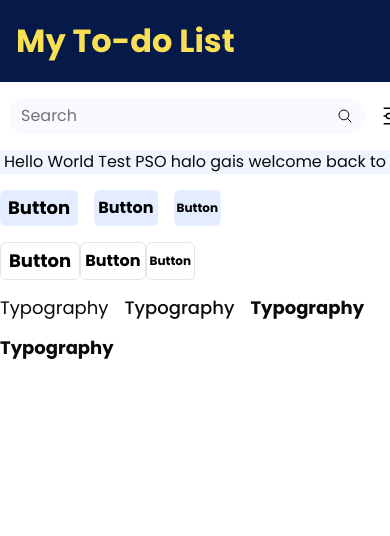
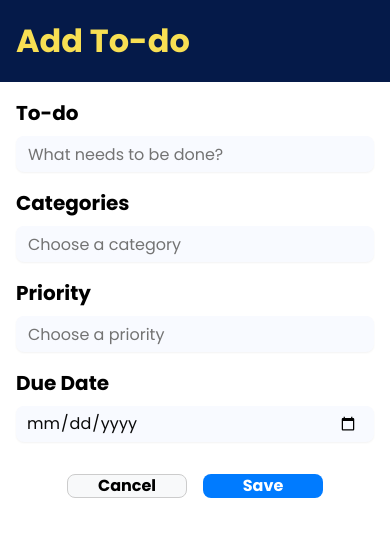
Before and after one commit to jhoniananta/todo-apps-devops, a React (Vite) app in the folder frontend/: page /add in a window 390 px wide. Shown: the top 536 px of the page. Built offline with nearby package versions, Linux system fonts and the light colour scheme.

Commit message:
fix add screen

```diff
--- a/frontend/src/App.tsx
+++ b/frontend/src/App.tsx
@@ -1,22 +1,27 @@
-// import { useState } from 'react'
-// import reactLogo from './assets/react.svg'
-// import viteLogo from '/vite.svg'
+import { BrowserRouter as Router, Routes, Route } from 'react-router-dom';
+import Navbar from './Navbar';
 import Button from './components/Button';
 import Typography from './components/Typography';
-import Navbar from './Navbar';
+import AddScreen from './screens/AddScreen';
 import './styles/style.css';
 
 function App() {
   return (
+    <Router>
       <div className='flex flex-col gap-4'>
         <Navbar isMobile={false}>My To-do List</Navbar>
+        <Routes>
+          <Route
+            path="/"
+            element={
+              <div>
                 <h1 className="text-center bg-blue-50">Hello World Test PSO halo gais welcome back to</h1>
                 <div className='flex flex-wrap gap-4'>
                   <Button variant='primary' size='lg'>Button</Button>
                   <Button variant='primary' size='base'>Button</Button>
                   <Button variant='primary' size='sm'>Button</Button>
                 </div>
-      <div className='flex flex-wrapgap-4'>
+                <div className='flex flex-wrap gap-4'>
                   <Button variant='outline-primary' size='lg'>Button</Button>
                   <Button variant='outline-primary' size='base'>Button</Button>
                   <Button variant='outline-primary' size='sm'>Button</Button>
@@ -28,6 +33,12 @@ function App() {
                   <Typography variant='p' weight='bold'>Typography</Typography>
                 </div>
               </div>
+            }
+          />
+          <Route path="/add" element={<AddScreen />} />
+        </Routes>
+      </div>
+    </Router>
   );
 }
 
--- a/frontend/src/Navbar.tsx
+++ b/frontend/src/Navbar.tsx
@@ -1,6 +1,7 @@
 import React from "react";
 import Typography from "./components/Typography";
 import { Input } from "./components/InputRightIcon";
+import { useLocation } from "react-router-dom";
 
 type NavbarProps = {
   children: React.ReactNode;
@@ -8,19 +9,38 @@ type NavbarProps = {
 };
 
 export default function Navbar({ children, isMobile }: NavbarProps) {
+  const location = useLocation();
+
+const getNavbarTitle = () => {
+  if (location.pathname === "/add") {
+    return "Add To-do";
+  }
+  return children;
+};
+
   return (
     <div className="bg-transparent sm:bg-[#051A49] w-full flex flex-col gap-4 sm:gap-0 sm:flex-row items-center sm:items-center sm:pr-12">
       <div className="flex w-full min-h-[82px] bg-[#051A49] items-center px-4 lg:px-8">
         <Typography variant="h5" weight="bold" className="text-[#F8DF53]">
-          {children}
+          {getNavbarTitle()}
         </Typography>
-        {isMobile && <div>Mobile</div>}
       </div>
-      <div className="px-4 sm:px-0 flex gap-4 items-center">
-        <Input placeholder="Search" />
-        <img src="/icons/filter.png" alt="TIkak ada" className="hidden sm:block"/>
-        <img src="/icons/filter-black.png" alt="TIkak ada" className="block sm:hidden"/>
-      </div>
+
+      {window.location.pathname !== "/add" && (
+        <div className="px-4 sm:px-0 flex gap-4 items-center">
+          <Input placeholder="Search" />
+          <img
+            src="/public/icons/filter.png"
+            alt="Filter Icon"
+            className="hidden sm:block"
+          />
+          <img
+            src="/public/icons/filter-black.png"
+            alt="Filter Icon"
+            className="block sm:hidden"
+          />
+        </div>
+      )}
     </div>
   );
 }
--- a/frontend/src/components/ui/input.tsx
+++ b/frontend/src/components/ui/input.tsx
@@ -1,5 +1,4 @@
 import * as React from "react";
-
 import { cn } from "../../lib/utils";
 
 const Input = React.forwardRef<HTMLInputElement, React.ComponentProps<"input">>(
@@ -8,7 +7,7 @@ const Input = React.forwardRef<HTMLInputElement, React.ComponentProps<"input">>(
       <input
         type={type}
         className={cn(
-          "flex h-9 w-full rounded-2xl border-none bg-[#F8FAFF] px-3 py-1 text-base shadow-sm transition-colors file:border-0 file:bg-transparent file:text-sm file:font-medium file:text-foreground placeholder:text-muted-foreground focus-visible:outline-none focus-visible:ring-1 focus-visible:ring-ring disabled:cursor-not-allowed disabled:opacity-50 md:text-sm",
+          "flex h-9 w-full rounded-lg border-none bg-[#F8FAFF] px-3 py-1 text-base shadow-sm transition-colors file:border-0 file:bg-transparent file:text-sm file:font-medium file:text-foreground placeholder:text-muted-foreground focus-visible:outline-none focus:ring-0 focus-visible:ring-ring disabled:cursor-not-allowed disabled:opacity-50 md:text-sm",
           className
         )}
         ref={ref}
@@ -17,6 +16,7 @@ const Input = React.forwardRef<HTMLInputElement, React.ComponentProps<"input">>(
     );
   }
 );
+
 Input.displayName = "Input";
 
 export { Input };
--- a/frontend/src/screens/AddScreen.tsx
+++ b/frontend/src/screens/AddScreen.tsx
@@ -85,7 +85,6 @@ const AddScreen = () => {
         <Input
           id="date-input"
           type="date"
-          placeholder="When should to be finished?"
           className="w-full"
         />
       </form>
@@ -103,7 +102,8 @@ const AddScreen = () => {
           style={{
             width: "120px",
             height: "22px",
-            backgroundColor: "#E4EDFF",
+            backgroundColor: "#f8f9fa",
+            border: "1px solid #ccc",
             borderRadius: "8px",
           }}
         >
@@ -113,8 +113,9 @@ const AddScreen = () => {
           style={{
             width: "120px",
             height: "22px",
-            backgroundColor: "#E4EDFF",
-            color: "#000000",
+            backgroundColor: "#007bff",
+            color: "#ffffff",
+            border: "none",
             borderRadius: "8px",
           }}
         >
--- a/frontend/src/styles/style.css
+++ b/frontend/src/styles/style.css
@@ -105,3 +105,23 @@
     @apply bg-background text-foreground;
   }
 }
+
+input[type="date"] {
+  width: 100%;
+  padding-left: 10px;
+  padding-right: 40px;
+  box-sizing: border-box;
+}
+
+input[type="date"]::-webkit-calendar-picker-indicator {
+  position: absolute;
+  right: 3rem;
+  color: transparent;
+  z-index: 1;
+  cursor: pointer;
+}
+@media (max-width: 1017px) {
+  input[type="date"]::-webkit-calendar-picker-indicator {
+    right: 2rem;
+  }
+}
```
Lines whose indentation alone changed are shown as unchanged.
